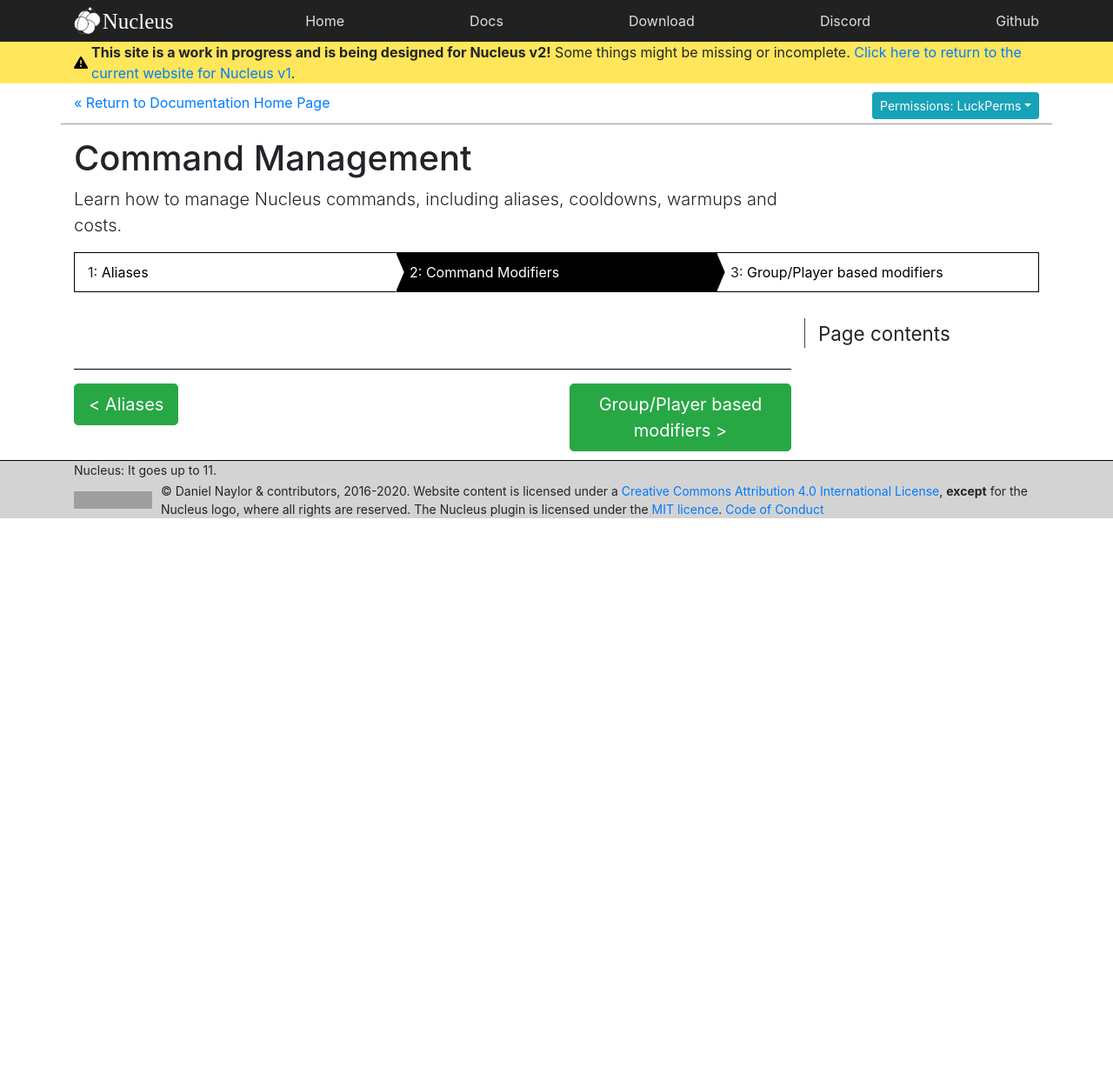
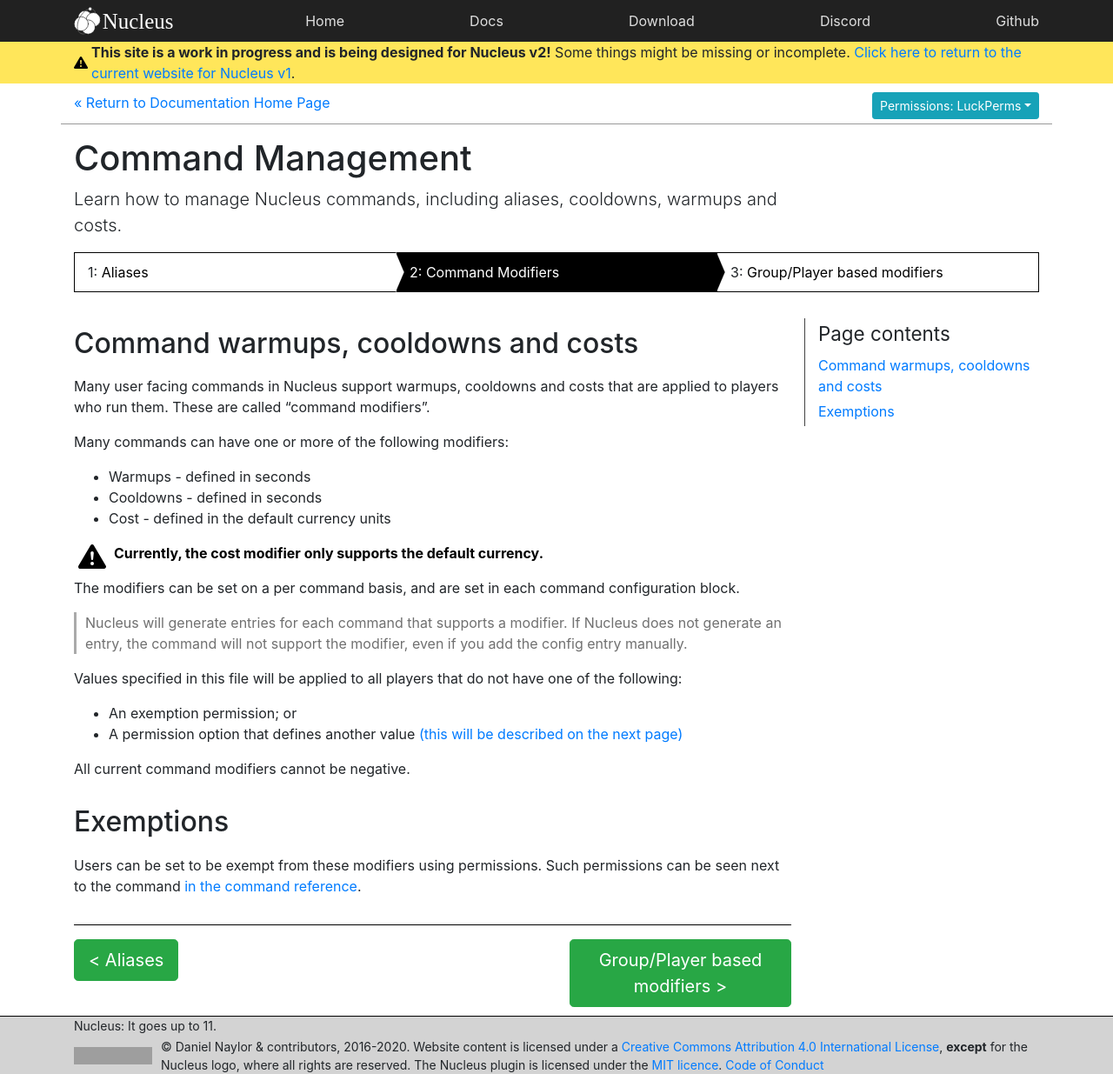
Before and after one commit to NucleusPowered/site-v2, a Jekyll site: the page built from docs/tutorial/commandconfig/modifiers.md, in a window 1280 px wide and 1235 px high. Shown: the whole window at 87% size. Built offline with Jekyll 4.4.1, drawn with Linux system fonts in a browser that asks for light colours; grey boxes are pictures that could not be loaded.

Commit message:
Add OP warning, modifiers page

```diff
--- a/docs/tutorial/commandconfig/modifiers.md
+++ b/docs/tutorial/commandconfig/modifiers.md
@@ -3,3 +3,31 @@
 adddocslink: true
 steps: "commandconfig"
 ---
+
+## Command warmups, cooldowns and costs
+
+Many user facing commands in Nucleus support warmups, cooldowns and costs that are applied to players who run them. These are called "command modifiers".
+
+Many commands can have one or more of the following modifiers:
+
+* Warmups - defined in seconds
+* Cooldowns - defined in seconds
+* Cost - defined in the default currency units
+
+> Currently, the cost modifier only supports the default currency.
+{:.bl.warn}
+
+The modifiers can be set on a per command basis, and are set in each command configuration block.
+
+> Nucleus will generate entries for each command that supports a modifier. If Nucleus does not generate an entry, the command will not support the modifier, even if you add the config entry manually.
+
+Values specified in this file will be applied to all players that do not have one of the following:
+
+* An exemption permission; or
+* A permission option that defines another value [(this will be described on the next page)](groupbased.html)
+
+All current command modifiers cannot be negative.
+
+## Exemptions
+
+Users can be set to be exempt from these modifiers using permissions. Such permissions can be seen next to the command [in the command reference](../../commands2.html).
```
Also changed, not shown: docs/tutorial/first/index.md (+3 -0 lines).
